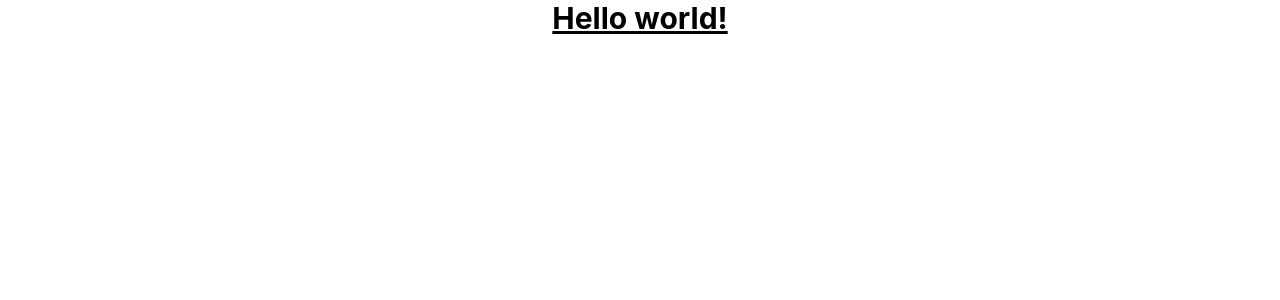
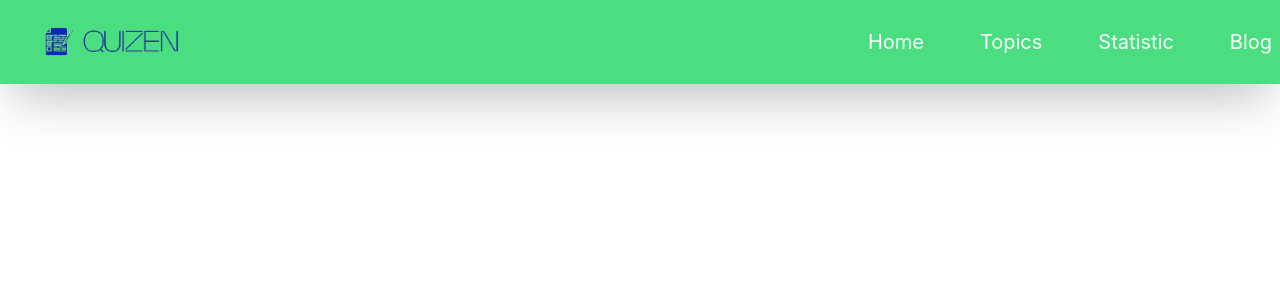
Before and after one commit to Arif-Hossan/quizen, a React (Create React App) app: page / in a window 1280 px wide. Shown: the top 300 px of the page. Built offline with nearby package versions, Linux system fonts and the light colour scheme.

Commit message:
navbar added

```diff
--- a/public/index.html
+++ b/public/index.html
@@ -25,6 +25,14 @@
       Learn how to configure a non-root public URL by running `npm run build`.
     -->
     <title>React App</title>
+    <script
+      type="module"
+      src="https://unpkg.com/ionicons@7.1.0/dist/ionicons/ionicons.esm.js"
+    ></script>
+    <script
+      nomodule
+      src="https://unpkg.com/ionicons@7.1.0/dist/ionicons/ionicons.js"
+    ></script>
   </head>
   <body>
     <noscript>You need to enable JavaScript to run this app.</noscript>
--- a/src/App.js
+++ b/src/App.js
@@ -1,13 +1,16 @@
 import logo from './logo.svg';
 import './App.css';
+import Navbar from './components/Navbar/Navbar';
+import { BrowserRouter } from 'react-router-dom';
 
 function App() {
   return (
+    <BrowserRouter>
     <div className="App">
-       <h1 className="text-3xl font-bold underline">
-      Hello world!
-    </h1>
+       <Navbar></Navbar>
     </div>
+    </BrowserRouter>
+
   );
 }
 
--- /dev/null
+++ b/src/components/Navbar/Navbar.js
@@ -0,0 +1,48 @@
+import React, { useState } from "react";
+import logo from "../../logo.png";
+import { Link } from "react-router-dom";
+
+const Navbar = () => {
+  let navItems = [
+    { name: "Home", link: "/home" },
+    { name: "Topics", link: "/topics" },
+    { name: "Statistic", link: "/statistic" },
+    { name: "Blog", link: "/blog" },
+  ];
+  let [open, setOpen] = useState(false);
+
+  return (
+    <nav className="shadow-2xl w-full md:flex items-center justify-between fixed top-0 left-0 bg-green-400">
+      <div className="logo md:flex py-4 cursor-pointer md:px-10 px-7">
+        <img src={logo} className="h-10" alt="quizen" />
+      </div>
+
+      <div
+        onClick={() => setOpen(!open)}
+        className="text-3xl text-white absolute cursor-pointer md:hidden right-8 top-6"
+      >
+        <ion-icon
+          name={open ? "close-circle-outline" : "grid-outline"}
+        ></ion-icon>
+      </div>
+      <ul
+        className={`md:flex md:items-center absolute md:static mb:pb-0  md:z-auto z-[-1] bg-green-400 left-0 w-full md:w-auto md:pl-0 transition-all duration-500 ease-in ${
+          open ? "top-20 opacity-100" : "top-[-490px] opacity-0 md:opacity-100"
+        }`}
+      >
+        {navItems.map((navItem, idx) => (
+          <li key={idx} className="md:ml-10 text-xl my-7 md:my-7">
+            <Link
+              to={navItem.link}
+              className="text-white hover:bg-slate-300 hover:text-gray-800 p-2 hover:p-2 hover:rounded-md duration-500"
+            >
+              {navItem.name}
+            </Link>
+          </li>
+        ))}
+      </ul>
+    </nav>
+  );
+};
+
+export default Navbar;
```
Also changed, not shown: src/logo.png (added).
